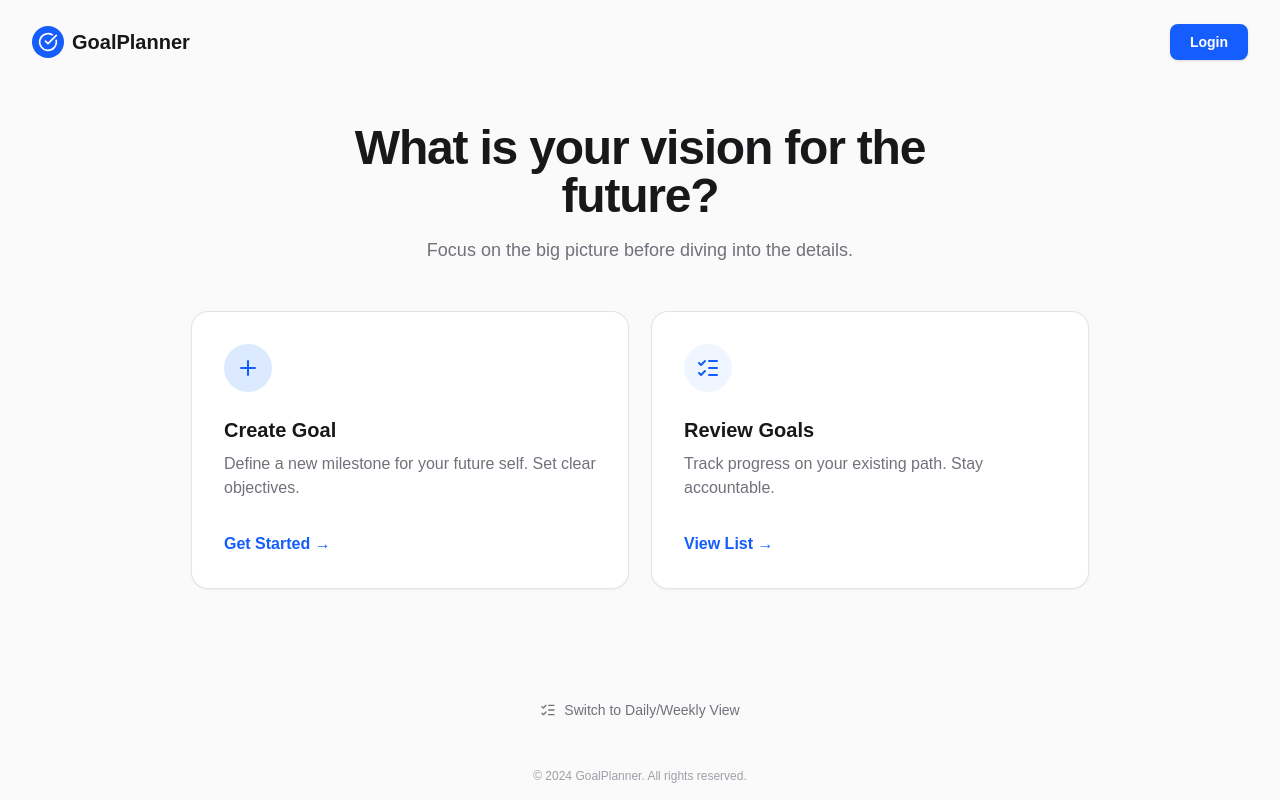
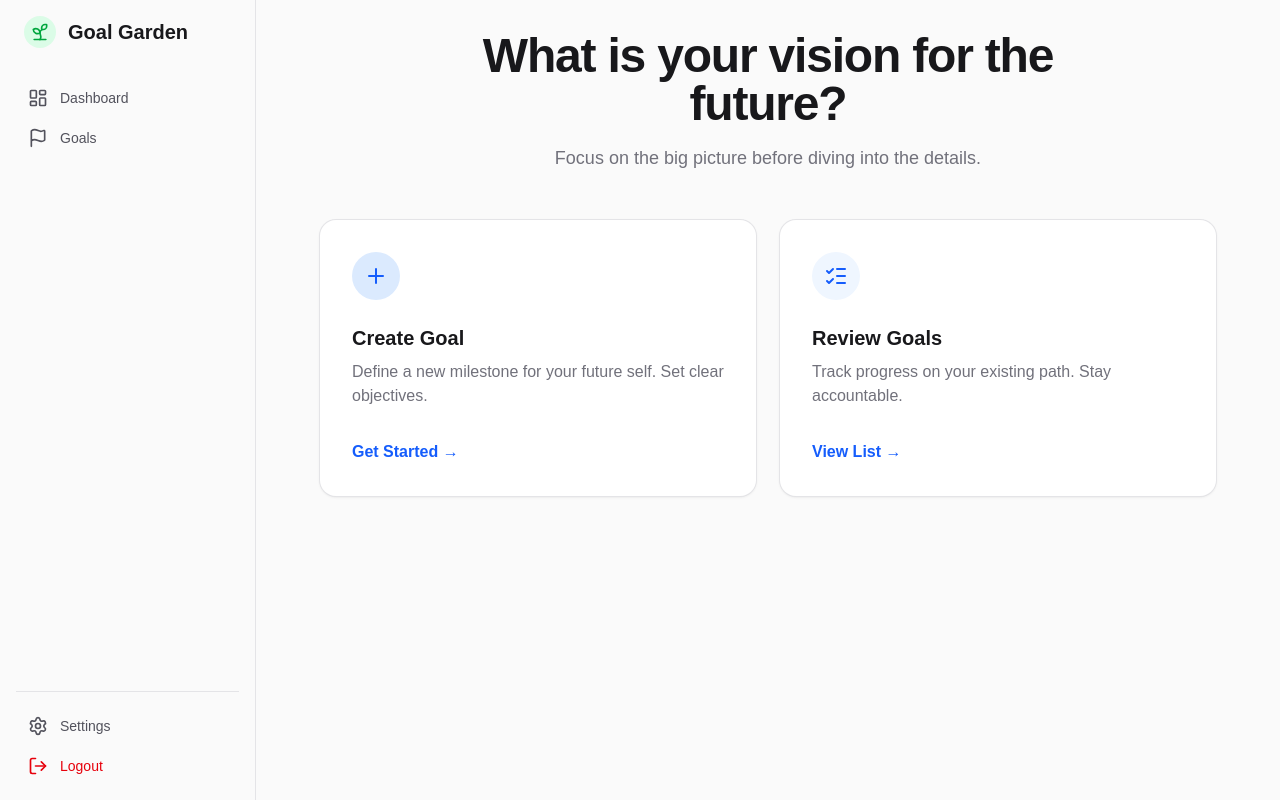
Before and after one commit to morriscodez/Goal-Garden, a Next.js app: page / in a window 1280 px wide. Built offline with nearby package versions, Linux system fonts and the light colour scheme; no server answers.

Commit message:
feat: Enforce strict auth, integrate sidebar, and refine UI branding

```diff
--- /dev/null
+++ b/app/(app)/page.tsx
@@ -0,0 +1,45 @@
+import Link from 'next/link';
+import { Plus, ListChecks } from 'lucide-react';
+
+export default function LandingPage() {
+    return (
+        <div className="flex flex-col items-center justify-center h-full">
+            <h1 className="text-4xl md:text-5xl font-bold text-zinc-900 text-center mb-4 tracking-tight">
+                What is your vision for the<br />future?
+            </h1>
+            <p className="text-zinc-500 text-lg mb-12 text-center max-w-lg">
+                Focus on the big picture before diving into the details.
+            </p>
+
+            <div className="grid grid-cols-1 md:grid-cols-2 gap-6 w-full max-w-4xl">
+                {/* Create Goal Card */}
+                <Link href="/goals/new" className="group relative overflow-hidden rounded-2xl bg-white p-8 shadow-sm ring-1 ring-zinc-200 transition-all hover:shadow-md hover:ring-blue-200">
+                    <div className="mb-6 inline-flex h-12 w-12 items-center justify-center rounded-full bg-blue-100 text-blue-600 group-hover:bg-blue-600 group-hover:text-white transition-colors">
+                        <Plus className="h-6 w-6" />
+                    </div>
+                    <h2 className="text-xl font-bold text-zinc-900 mb-2">Create Goal</h2>
+                    <p className="text-zinc-500 mb-8 line-clamp-2">
+                        Define a new milestone for your future self. Set clear objectives.
+                    </p>
+                    <div className="flex items-center gap-2 font-semibold text-blue-600 group-hover:translate-x-1 transition-transform">
+                        Get Started →
+                    </div>
+                </Link>
+
+                {/* Review Goals Card */}
+                <Link href="/goals" className="group relative overflow-hidden rounded-2xl bg-white p-8 shadow-sm ring-1 ring-zinc-200 transition-all hover:shadow-md hover:ring-blue-200">
+                    <div className="mb-6 inline-flex h-12 w-12 items-center justify-center rounded-full bg-blue-50 text-blue-600 group-hover:bg-blue-600 group-hover:text-white transition-colors">
+                        <ListChecks className="h-6 w-6" />
+                    </div>
+                    <h2 className="text-xl font-bold text-zinc-900 mb-2">Review Goals</h2>
+                    <p className="text-zinc-500 mb-8 line-clamp-2">
+                        Track progress on your existing path. Stay accountable.
+                    </p>
+                    <div className="flex items-center gap-2 font-semibold text-blue-600 group-hover:translate-x-1 transition-transform">
+                        View List →
+                    </div>
+                </Link>
+            </div>
+        </div>
+    );
+}
--- a/app/page.tsx
+++ /dev/null
@@ -1,98 +0,0 @@
-import Link from 'next/link';
-import { Plus, ListChecks, CheckCircle, LogOut, LayoutDashboard } from 'lucide-react';
-import { auth } from "@/auth";
-import { handleSignOut } from "@/app/actions/auth-actions";
-
-export default async function LandingPage() {
-  const session = await auth();
-
-  return (
-    <div className="min-h-screen bg-zinc-50 flex flex-col">
-      {/* Header */}
-      <header className="flex items-center justify-between px-8 py-6">
-        <div className="flex items-center gap-2">
-          <div className="h-8 w-8 rounded-full bg-blue-600 flex items-center justify-center text-white">
-            <CheckCircle className="h-5 w-5" />
-          </div>
-          <span className="text-xl font-bold text-zinc-900">GoalPlanner</span>
-        </div>
-
-        {session?.user ? (
-          <div className="flex items-center gap-4">
-            <Link href="/dashboard" className="text-sm font-semibold text-zinc-600 hover:text-blue-600">
-              Dashboard
-            </Link>
-            <form action={handleSignOut}>
-              <button className="rounded-lg bg-zinc-200 px-4 py-2 text-sm font-semibold text-zinc-700 hover:bg-zinc-300 transition-colors">
-                Logout
-              </button>
-            </form>
-            <div className="h-10 w-10 rounded-full bg-orange-200 flex items-center justify-center text-orange-600 font-bold overflow-hidden">
-              {session.user.image ? (
-                <img src={session.user.image} alt="User" className="h-full w-full object-cover" />
-              ) : (
-                <span>{session.user.name?.[0] || 'U'}</span>
-              )}
-            </div>
-          </div>
-        ) : (
-          <Link href="/login" className="rounded-lg bg-blue-600 px-5 py-2 text-sm font-semibold text-white hover:bg-blue-700 transition-shadow shadow-sm hover:shadow-md">
-            Login
-          </Link>
-        )}
-      </header>
-
-      {/* Main Content */}
-      <main className="flex-1 flex flex-col items-center justify-center px-4 -mt-10">
-        <h1 className="text-4xl md:text-5xl font-bold text-zinc-900 text-center mb-4 tracking-tight">
-          What is your vision for the<br />future?
-        </h1>
-        <p className="text-zinc-500 text-lg mb-12 text-center max-w-lg">
-          Focus on the big picture before diving into the details.
-        </p>
-
-        <div className="grid grid-cols-1 md:grid-cols-2 gap-6 w-full max-w-4xl">
-          {/* Create Goal Card */}
-          <Link href={session ? "/goals/new" : "/login"} className="group relative overflow-hidden rounded-2xl bg-white p-8 shadow-sm ring-1 ring-zinc-200 transition-all hover:shadow-md hover:ring-blue-200">
-            <div className="mb-6 inline-flex h-12 w-12 items-center justify-center rounded-full bg-blue-100 text-blue-600 group-hover:bg-blue-600 group-hover:text-white transition-colors">
-              <Plus className="h-6 w-6" />
-            </div>
-            <h2 className="text-xl font-bold text-zinc-900 mb-2">Create Goal</h2>
-            <p className="text-zinc-500 mb-8 line-clamp-2">
-              Define a new milestone for your future self. Set clear objectives.
-            </p>
-            <div className="flex items-center gap-2 font-semibold text-blue-600 group-hover:translate-x-1 transition-transform">
-              Get Started →
-            </div>
-          </Link>
-
-          {/* Review Goals Card */}
-          <Link href={session ? "/goals" : "/login"} className="group relative overflow-hidden rounded-2xl bg-white p-8 shadow-sm ring-1 ring-zinc-200 transition-all hover:shadow-md hover:ring-blue-200">
-            <div className="mb-6 inline-flex h-12 w-12 items-center justify-center rounded-full bg-blue-50 text-blue-600 group-hover:bg-blue-600 group-hover:text-white transition-colors">
-              <ListChecks className="h-6 w-6" />
-            </div>
-            <h2 className="text-xl font-bold text-zinc-900 mb-2">Review Goals</h2>
-            <p className="text-zinc-500 mb-8 line-clamp-2">
-              Track progress on your existing path. Stay accountable.
-            </p>
-            <div className="flex items-center gap-2 font-semibold text-blue-600 group-hover:translate-x-1 transition-transform">
-              View List →
-            </div>
-          </Link>
-        </div>
-      </main>
-
-      {/* Footer Toggle */}
-      <div className="py-8 flex justify-center">
-        <Link href={session ? "/dashboard" : "/login"} className="flex items-center gap-2 text-sm font-medium text-zinc-500 hover:text-blue-600 transition-colors">
-          <ListChecks className="h-4 w-4" />
-          Switch to Daily/Weekly View
-        </Link>
-      </div>
-
-      <div className="py-4 text-center text-xs text-zinc-400">
-        © 2024 GoalPlanner. All rights reserved.
-      </div>
-    </div>
-  );
-}
--- /dev/null
+++ b/components/LogoutButton.tsx
@@ -0,0 +1,14 @@
+'use client';
+
+import { signOut } from "next-auth/react";
+
+export function LogoutButton() {
+    return (
+        <button
+            onClick={() => signOut({ callbackUrl: "/login" })}
+            className="rounded-lg bg-zinc-200 px-4 py-2 text-sm font-semibold text-zinc-700 hover:bg-zinc-300 transition-colors"
+        >
+            Logout
+        </button>
+    );
+}
--- a/components/Sidebar.tsx
+++ b/components/Sidebar.tsx
@@ -2,7 +2,7 @@
 
 import Link from 'next/link';
 import { usePathname } from 'next/navigation';
-import { LayoutDashboard, Flag, Settings, LogOut } from 'lucide-react';
+import { LayoutDashboard, Flag, Settings, LogOut, Sprout } from 'lucide-react';
 import { clsx } from 'clsx';
 import { twMerge } from 'tailwind-merge';
 import { handleSignOut } from '@/app/actions/auth-actions';
@@ -18,8 +18,10 @@ export function Sidebar() {
     return (
         <div className="flex h-screen w-64 flex-col bg-zinc-50 border-r border-zinc-200 p-4 shrink-0">
             <div className="mb-8 flex items-center gap-3 px-2">
-                <div className="h-8 w-8 rounded-full bg-gradient-to-br from-blue-600 to-indigo-600" />
-                <span className="text-xl font-bold text-zinc-900">GoalGarden</span>
+                <div className="flex h-8 w-8 items-center justify-center rounded-full bg-green-100 text-green-600">
+                    <Sprout className="h-5 w-5" />
+                </div>
+                <span className="text-xl font-bold text-zinc-900">Goal Garden</span>
             </div>
 
             <nav className="flex-1 space-y-1">
--- a/middleware.ts
+++ b/middleware.ts
@@ -4,7 +4,10 @@ import authConfig from "./auth.config"
 const { auth } = NextAuth(authConfig)
 
 export default auth((req) => {
-    const needsAuth = req.nextUrl.pathname.startsWith("/goals") || req.nextUrl.pathname.startsWith("/dashboard")
+    // Protect root path "/" and other protected routes
+    const needsAuth = req.nextUrl.pathname === "/" ||
+        req.nextUrl.pathname.startsWith("/goals") ||
+        req.nextUrl.pathname.startsWith("/dashboard")
 
     if (!req.auth && needsAuth) {
         const newUrl = new URL("/login", req.nextUrl.origin)
```
